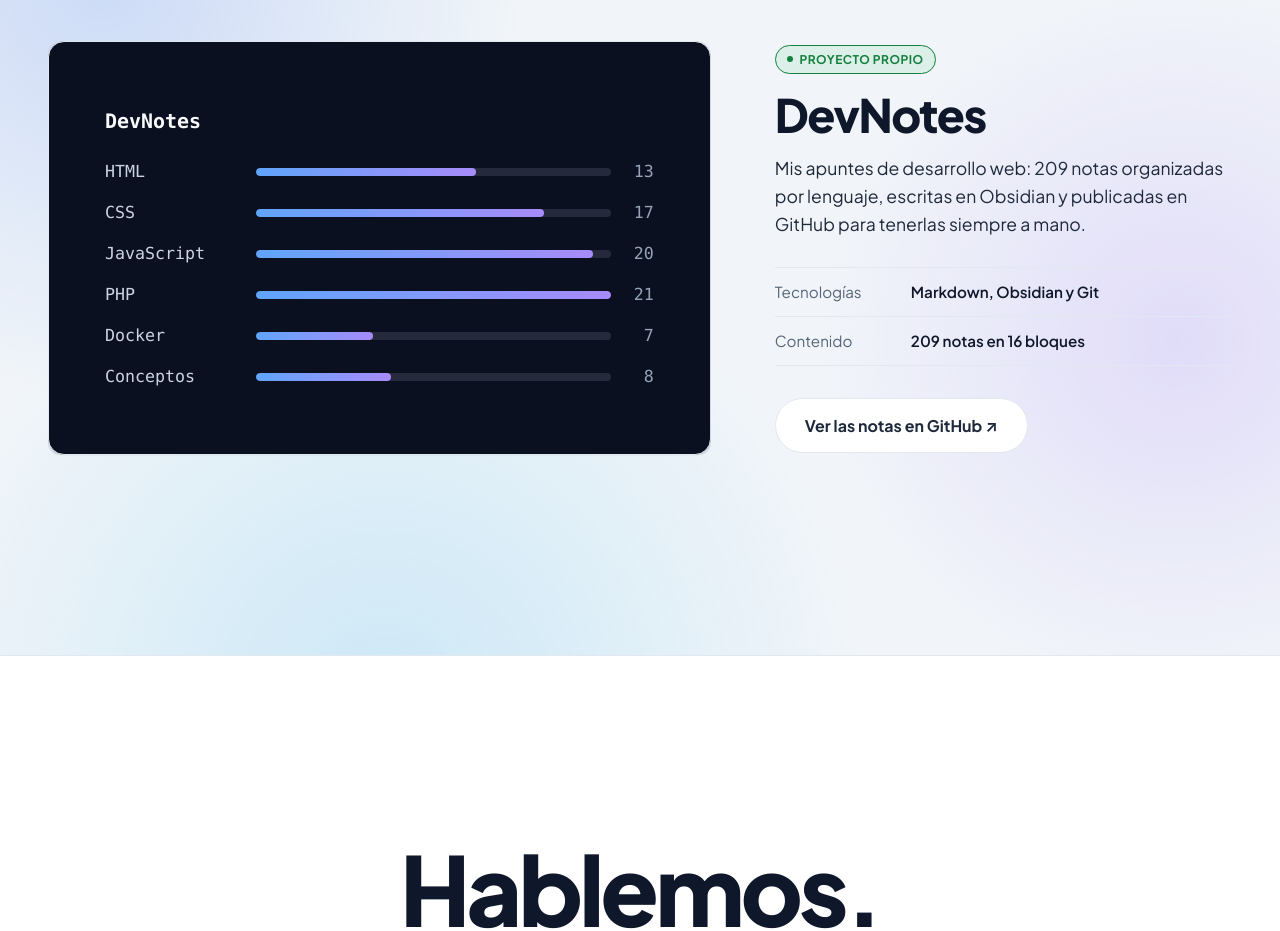
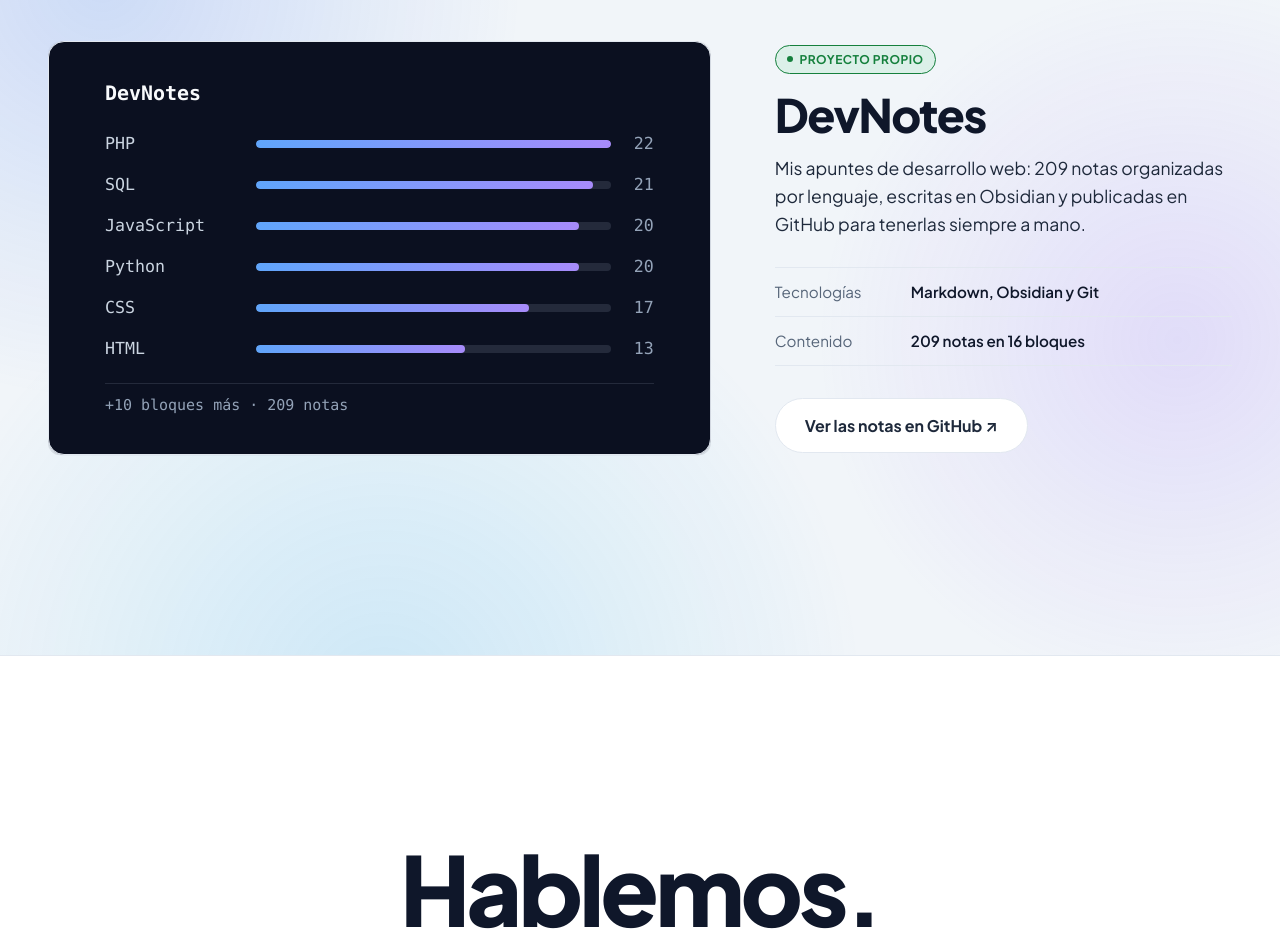
Before and after one commit to JaimeLopera/jaimelopera.github.io, a plain HTML site: page proyectos.html in a window 1280 px wide. Shown: the part 1700-2631 px from the top of the page. Drawn offline with Linux system fonts and the light colour scheme.

Commit message:
DevNotes: actualiza la gráfica con los 6 bloques con más notas

```diff
--- a/css/style.css
+++ b/css/style.css
@@ -2922,6 +2922,14 @@ html.caso-vt::view-transition-new(root) {
     font-variant-numeric: tabular-nums;
 }
 
+.notas-pie {
+    margin-top: 0.4rem;
+    padding-top: 0.6rem;
+    border-top: 1px solid rgba(148, 163, 184, 0.18);
+    color: #94a3b8;
+    font-size: 0.9em;
+}
+
 /* --- Pie con llamada a contactar --- */
 .footer-cta {
     border-bottom: 1px solid var(--border);
--- a/js/idiomas.js
+++ b/js/idiomas.js
@@ -165,6 +165,7 @@ const traducciones = {
     "De clase": "Class",
     "Mis apuntes de desarrollo web: 209 notas organizadas por lenguaje, escritas en Obsidian y publicadas en GitHub para tenerlas siempre a mano.": "My web development notes: 209 notes organised by language, written in Obsidian and published on GitHub so they're always at hand.",
     "Conceptos": "Concepts",
+    "+10 bloques más · 209 notas": "+10 more sections · 209 notes",
     "¿Tienes un hueco en tu equipo?": "Got a spot on your team?",
     "Hablemos.": "Let's talk.",
     "Estudiante de DAW": "DAW student",
--- a/proyectos.html
+++ b/proyectos.html
@@ -149,12 +149,13 @@
                     <div class="project-img notas-miniatura">
                         <div class="notas-arbol">
                             <div class="notas-titulo">DevNotes</div>
-                            <div class="notas-fila"><span class="notas-nombre">HTML</span><span class="notas-barra" style="--ancho: 62%"></span><span class="notas-cuenta">13</span></div>
-                            <div class="notas-fila"><span class="notas-nombre">CSS</span><span class="notas-barra" style="--ancho: 81%"></span><span class="notas-cuenta">17</span></div>
-                            <div class="notas-fila"><span class="notas-nombre">JavaScript</span><span class="notas-barra" style="--ancho: 95%"></span><span class="notas-cuenta">20</span></div>
-                            <div class="notas-fila"><span class="notas-nombre">PHP</span><span class="notas-barra" style="--ancho: 100%"></span><span class="notas-cuenta">21</span></div>
-                            <div class="notas-fila"><span class="notas-nombre">Docker</span><span class="notas-barra" style="--ancho: 33%"></span><span class="notas-cuenta">7</span></div>
-                            <div class="notas-fila"><span class="notas-nombre">Conceptos</span><span class="notas-barra" style="--ancho: 38%"></span><span class="notas-cuenta">8</span></div>
+                            <div class="notas-fila"><span class="notas-nombre">PHP</span><span class="notas-barra" style="--ancho: 100%"></span><span class="notas-cuenta">22</span></div>
+                            <div class="notas-fila"><span class="notas-nombre">SQL</span><span class="notas-barra" style="--ancho: 95%"></span><span class="notas-cuenta">21</span></div>
+                            <div class="notas-fila"><span class="notas-nombre">JavaScript</span><span class="notas-barra" style="--ancho: 91%"></span><span class="notas-cuenta">20</span></div>
+                            <div class="notas-fila"><span class="notas-nombre">Python</span><span class="notas-barra" style="--ancho: 91%"></span><span class="notas-cuenta">20</span></div>
+                            <div class="notas-fila"><span class="notas-nombre">CSS</span><span class="notas-barra" style="--ancho: 77%"></span><span class="notas-cuenta">17</span></div>
+                            <div class="notas-fila"><span class="notas-nombre">HTML</span><span class="notas-barra" style="--ancho: 59%"></span><span class="notas-cuenta">13</span></div>
+                            <div class="notas-pie">+10 bloques más · 209 notas</div>
                         </div>
                     </div>
                 </a>
```
